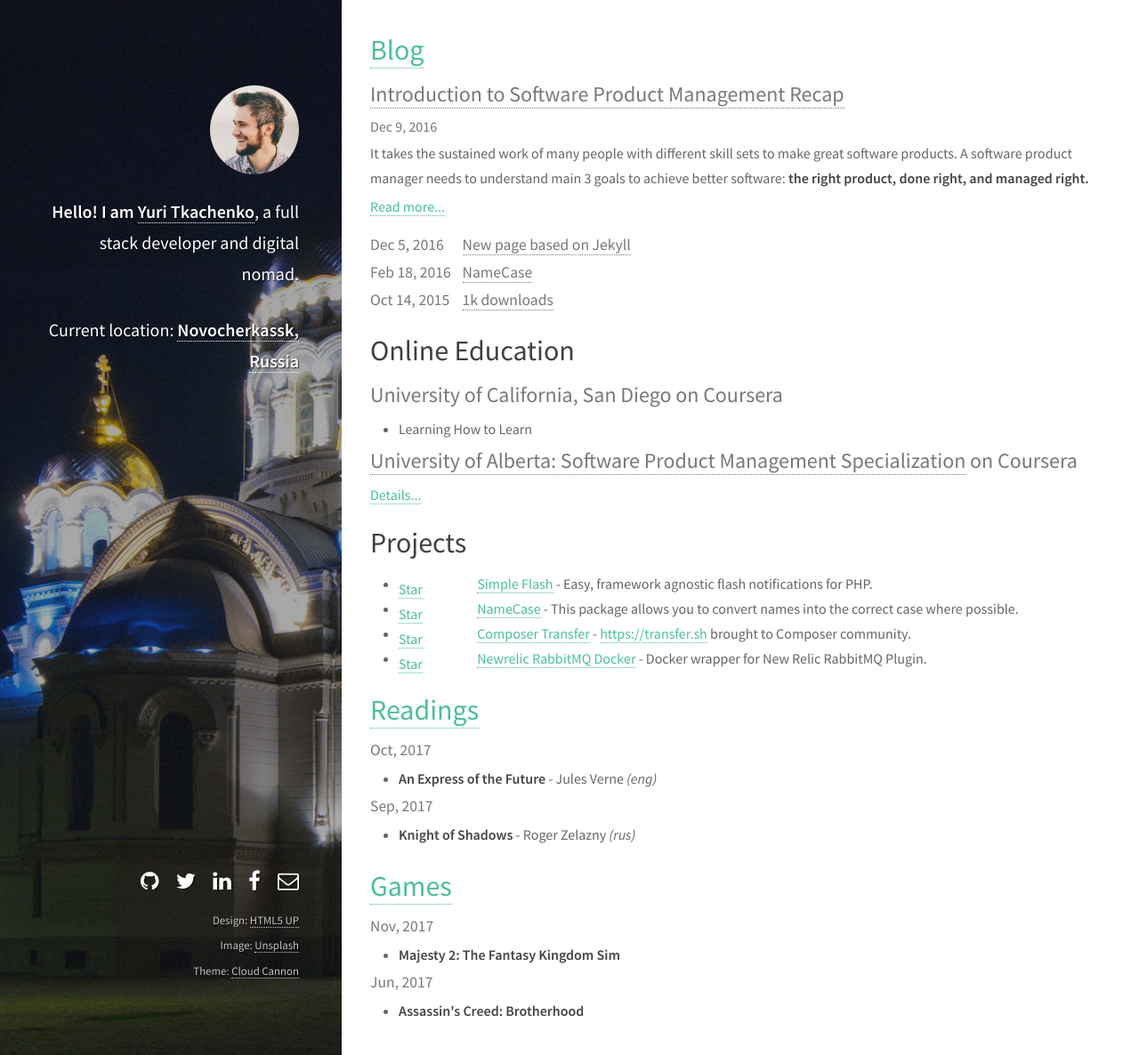
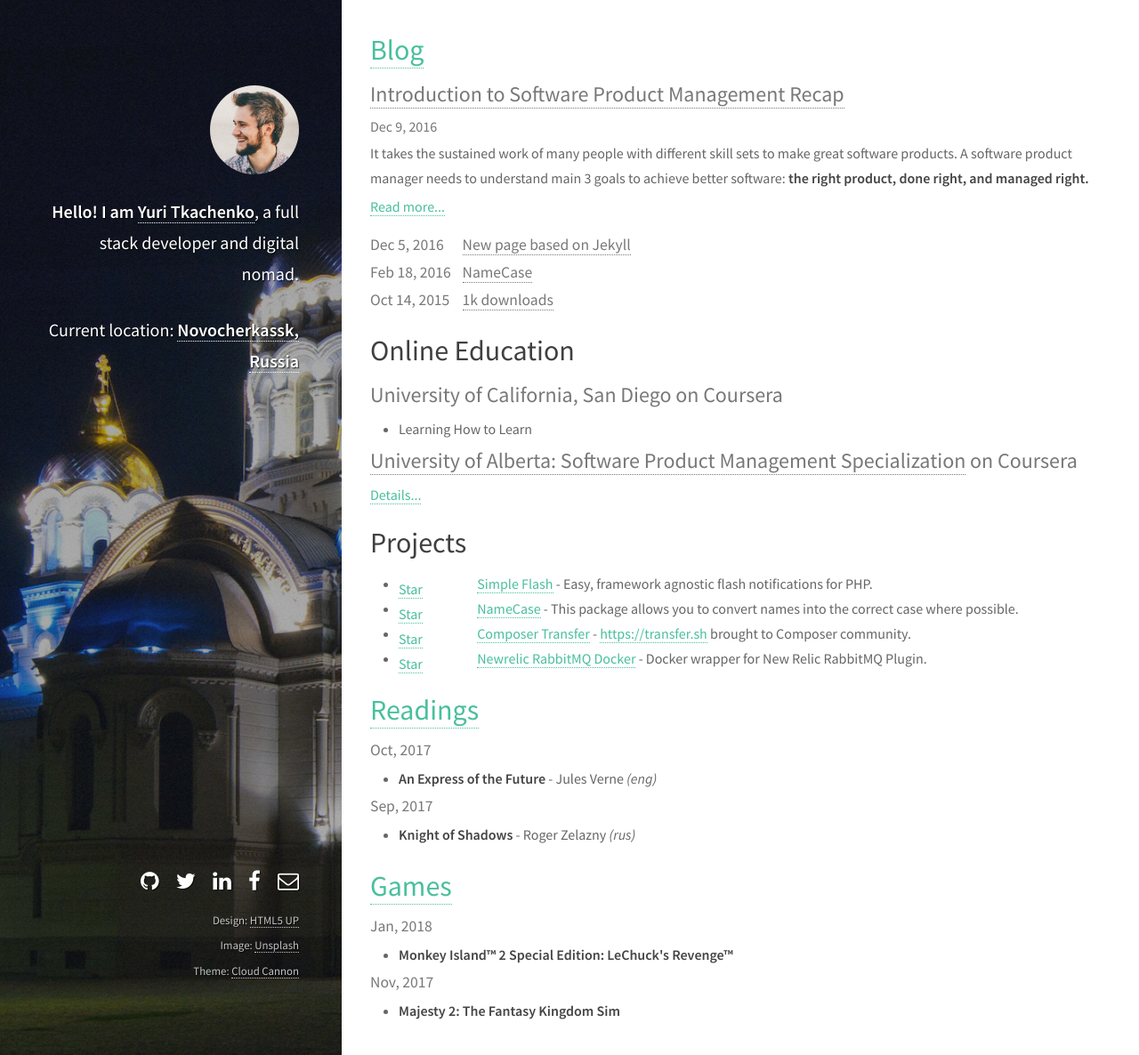
Before and after one commit to tamtamchik/tamtamchik.github.io, a Jekyll site: the page built from index.html, in a window 1280 px wide and 1186 px high. Shown: the whole window at 89% size. Built offline with Jekyll 4.4.1, drawn with Linux system fonts in a browser that asks for light colours.

Commit message:
Update games.yml

```diff
--- a/_data/games.yml
+++ b/_data/games.yml
@@ -1,3 +1,7 @@
+- date: 2018-01-01
+  games:
+    - name: "Monkey Island™ 2 Special Edition: LeChuck's Revenge™"
+
 - date: 2017-11-01
   games:
     - name: "Majesty 2: The Fantasy Kingdom Sim"
```
